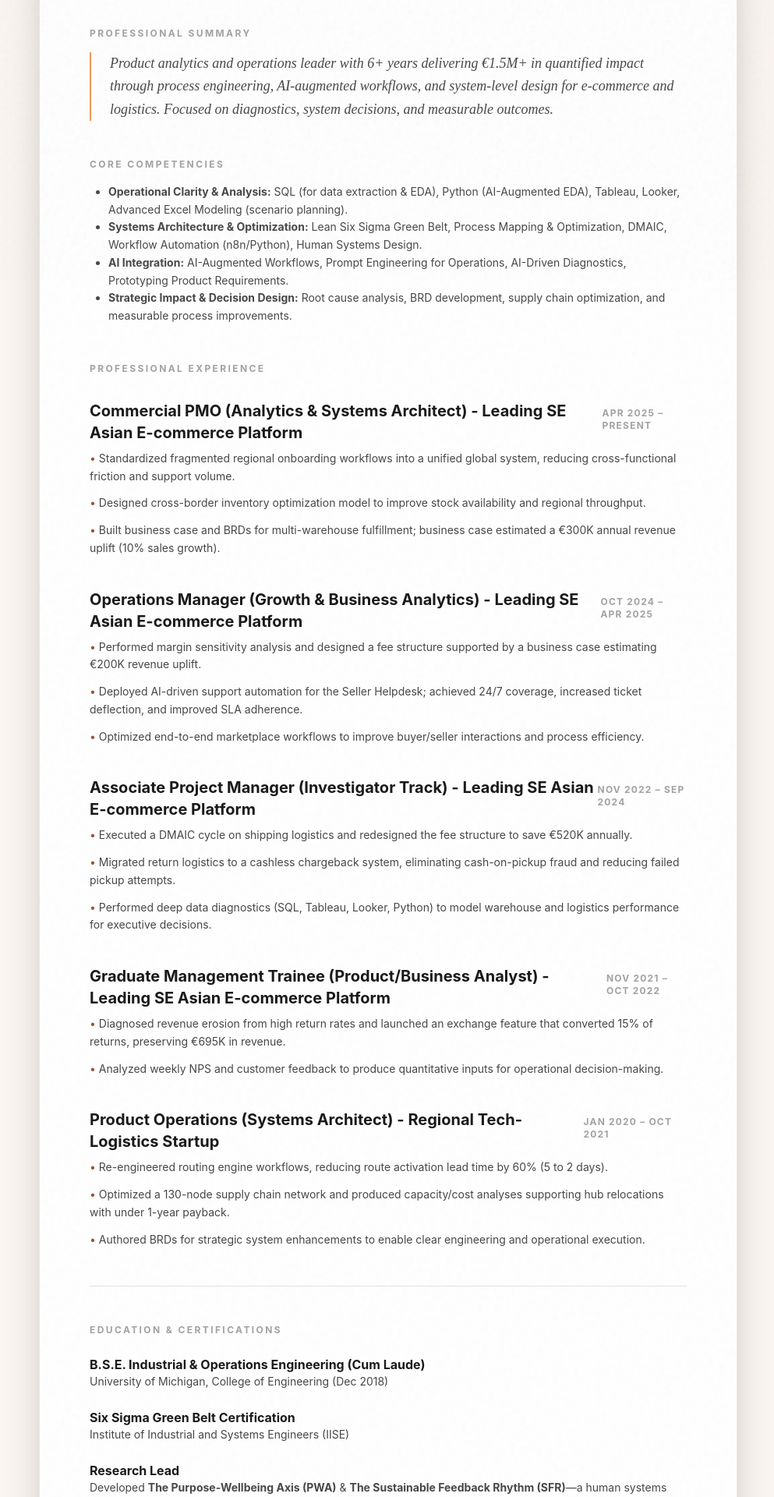
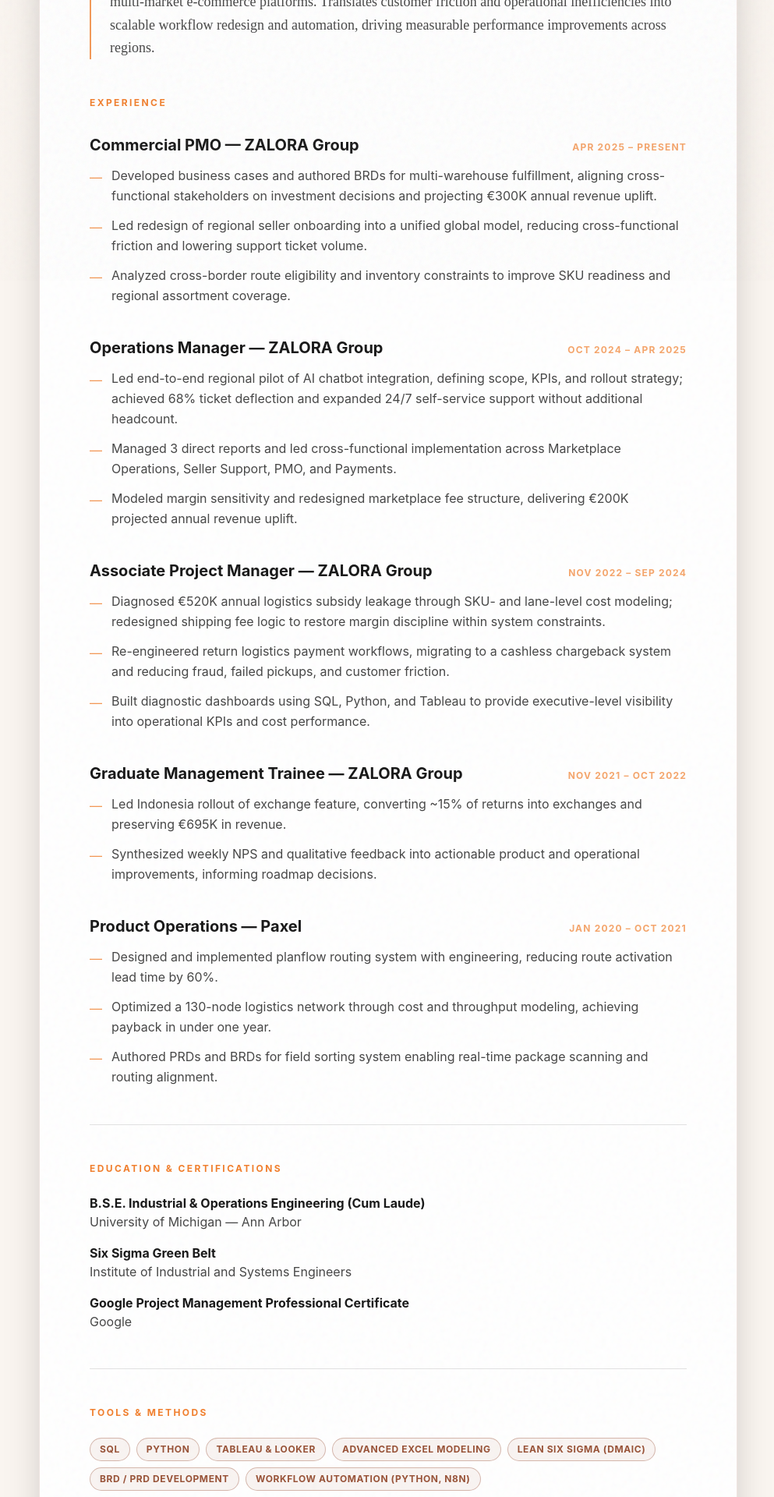
Before and after one commit to jkhan31/jasonkhanani-website, a Next.js app: page /resume in a window 1280 px wide. Shown: the part 440-2360 px from the top of the page at 78% size, without its empty margins (142-1135 px from the left). Built offline with nearby package versions, Linux system fonts and the light colour scheme.

Commit message:
Update resume content and improve formatting in resume page

```diff
--- a/pages/index.tsx
+++ b/pages/index.tsx
@@ -20,7 +20,7 @@
 
       {/* The Body Copy */}
       <p className="text-xl md:text-2xl text-sumiInk/70 max-w-2xl font-serif leading-relaxed mb-16 mt-2">
-        I improve how multi-market platforms operate — through structured diagnostics, system-level redesign, and cross-functional execution.
+        I improve how multi-market platforms operate through structured diagnostics, system-level redesign, and cross-functional execution.
       </p>
 
       <div className="flex flex-wrap gap-8">
--- a/pages/resume.tsx
+++ b/pages/resume.tsx
@@ -1,18 +1,7 @@
 
 import React from 'react';
-import Link from 'next/link';
 import Head from 'next/head';
-import { Download, Mail, Linkedin, Globe, Shield, Search, Zap, Code, Terminal, Clock } from 'lucide-react';
-
-const Badge: React.FC<{ children: React.ReactNode; color: string; icon?: any }> = ({ children, color, icon: Icon }) => (
-  <span
-    className="px-2 py-0.5 rounded text-[10px] font-bold uppercase tracking-wider mr-2 mb-2 inline-flex items-center border"
-    style={{ borderColor: `${color}40`, color: color, backgroundColor: `${color}10` }}
-  >
-    {Icon && <Icon size={10} className="mr-1" />}
-    {children}
-  </span>
-);
+import { Download, Mail, Linkedin } from 'lucide-react';
 
 const ResumePage = () => {
   const colors = {
@@ -29,7 +18,7 @@
         <title>Resume | Jason K Hanani</title>
         <meta
           name="description"
-          content="Industrial Engineer specializing in operations optimization, technical project management, and systems architecture. Experience across e-commerce, logistics, and SaaS."
+          content="Operations & Product Analytics leader with 6+ years delivering €1.5M+ in quantified impact across multi-market e-commerce platforms."
         />
         <meta property="og:title" content="Resume - Jason K Hanani" />
         <meta property="og:url" content="https://jasonkhanani.com/resume/" />
@@ -43,155 +32,192 @@
         >
           <div className="absolute inset-0 opacity-[0.03] pointer-events-none bg-noise"></div>
 
+          {/* Header */}
           <header className="relative z-10 border-b-0.5 pb-10 mb-12" style={{ borderColor: `${colors.ink}10` }}>
             <div className="flex flex-col md:flex-row justify-between items-start md:items-end gap-6">
               <div>
-              <h1 className="text-5xl font-serif font-bold tracking-tight mb-2">JASON KESTER HANANI</h1>
-              <p className="text-xl font-medium opacity-80 whitespace-normal break-words max-w-full" style={{ color: colors.rust }}>Product Analytics &amp; Operations Lead</p>
-              <div className="flex flex-col md:flex-row md:items-center gap-2 mt-6 text-sm font-medium opacity-80">
-                <a href="mailto:contact@jasonkhanani.com" className="flex items-center gap-2 hover:text-foxOrange transition w-full md:w-auto break-words"><Mail size={16} /> contact@jasonkhanani.com</a>
-                <a href="https://jasonkhanani.com" target="_blank" rel="noreferrer" className="flex items-center gap-2 hover:text-foxOrange transition w-full md:w-auto break-words mt-2 md:mt-0"><Globe size={16} /> jasonkhanani.com</a>
-                <a href="https://www.linkedin.com/in/jasonkhanani/" target="_blank" rel="noreferrer" className="mt-2 md:ml-4 md:mt-0 inline-flex items-center justify-center w-9 h-9 rounded-full bg-blue-600 text-white hover:bg-blue-700 transition-shadow">
-                  <Linkedin size={16} />
+                <h1 className="text-5xl font-serif font-bold tracking-tight mb-2">JASON K HANANI</h1>
+                <div className="flex flex-wrap items-center gap-x-4 gap-y-2 mt-4 text-sm font-medium opacity-80">
+                  <a href="mailto:contact@jasonkhanani.com" className="flex items-center gap-2 hover:text-foxOrange transition">
+                    <Mail size={14} /> contact@jasonkhanani.com
+                  </a>
+                  <a href="https://www.linkedin.com/in/jasonkhanani/" target="_blank" rel="noreferrer" className="flex items-center gap-2 hover:text-foxOrange transition">
+                    <Linkedin size={14} /> jasonkhanani
                   </a>
                 </div>
               </div>
               <a
-              href="https://drive.google.com/file/d/1gHOV3YqkQcVMo8u_KbjPxTm3ZY9Z1VLm/view?usp=sharing"
+                href="https://drive.google.com/file/d/1M0PIV5PrjMEQj6eHwWteO-9LILUQ2wOp/view?usp=sharing"
                 target="_blank"
                 rel="noreferrer"
                 className="flex items-center gap-2 px-8 py-4 rounded-lg bg-hankoRust text-ricePaper text-[10px] font-bold uppercase tracking-[0.3em] hover:bg-foxOrange transition-all shadow-xl active:scale-95"
               >
-              <Download size={16} /> Download Full Resume (PDF)
+                <Download size={16} /> Download PDF
               </a>
             </div>
           </header>
 
-        {/* Professional Summary */}
+          {/* Summary */}
           <section className="mb-12 relative z-10">
-          <h2 className="text-xs font-bold uppercase tracking-[0.2em] mb-4 opacity-40">Professional Summary</h2>
-          <p className="text-lg leading-relaxed font-serif italic opacity-80 border-l-2 pl-6" style={{ borderColor: colors.orange }}>
-            Product analytics and operations leader with 6+ years delivering €1.5M+ in quantified impact through process engineering, AI-augmented workflows, and system-level design for e-commerce and logistics. Focused on diagnostics, system decisions, and measurable outcomes.
+            <h2 className="text-xs font-bold uppercase tracking-[0.2em] mb-4 text-foxOrange">Summary</h2>
+            <p className="text-lg leading-relaxed font-serif opacity-80 border-l-2 pl-6" style={{ borderColor: colors.orange }}>
+              Operations &amp; Product Analytics leader with 6+ years delivering €1.5M+ in quantified impact across multi-market e-commerce platforms. Translates customer friction and operational inefficiencies into scalable workflow redesign and automation, driving measurable performance improvements across regions.
             </p>
           </section>
 
-        {/* Core Competencies */}
+          {/* Experience */}
           <section className="mb-12 relative z-10">
-          <h2 className="text-xs font-bold uppercase tracking-[0.2em] mb-4 opacity-40">Core Competencies</h2>
-          <ul className="list-disc pl-6 text-sm opacity-80 leading-relaxed">
-            <li><strong>Operational Clarity &amp; Analysis:</strong> SQL (for data extraction &amp; EDA), Python (AI-Augmented EDA), Tableau, Looker, Advanced Excel Modeling (scenario planning).</li>
-            <li><strong>Systems Architecture &amp; Optimization:</strong> Lean Six Sigma Green Belt, Process Mapping &amp; Optimization, DMAIC, Workflow Automation (n8n/Python), Human Systems Design.</li>
-            <li><strong>AI Integration:</strong> AI-Augmented Workflows, Prompt Engineering for Operations, AI-Driven Diagnostics, Prototyping Product Requirements.</li>
-            <li><strong>Strategic Impact &amp; Decision Design:</strong> Root cause analysis, BRD development, supply chain optimization, and measurable process improvements.</li>
-          </ul>
-        </section>
+            <h2 className="text-xs font-bold uppercase tracking-[0.2em] mb-8 text-foxOrange">Experience</h2>
 
-          {/* Professional Experience */}
-        <section className="mb-12 relative z-10">
-          <h2 className="text-xs font-bold uppercase tracking-[0.2em] mb-8 opacity-40">Professional Experience</h2>
-          {/* Commercial PMO (Analytics & Systems Architect) */}
+            {/* Commercial PMO */}
             <div className="mb-10 group">
-            <div className="flex justify-between items-baseline mb-2">
-              <h3 className="text-xl font-bold group-hover:text-hankoRust transition-colors">Commercial PMO (Analytics &amp; Systems Architect) - Leading SE Asian E-commerce Platform</h3>
-              <span className="text-xs font-bold opacity-40 uppercase tracking-widest">Apr 2025 – Present</span>
+              <div className="flex flex-col md:flex-row md:justify-between md:items-baseline mb-3 gap-1">
+                <h3 className="text-xl font-bold group-hover:text-hankoRust transition-colors">Commercial PMO — ZALORA Group</h3>
+                <span className="text-xs font-bold text-foxOrange/70 uppercase tracking-widest shrink-0">Apr 2025 – Present</span>
               </div>
-            <ul className="space-y-3 text-sm opacity-80 leading-relaxed list-none">
-              <li><span className="text-hankoRust">•</span> Standardized fragmented regional onboarding workflows into a unified global system, reducing cross-functional friction and support volume.</li>
-              <li><span className="text-hankoRust">•</span> Designed cross-border inventory optimization model to improve stock availability and regional throughput.</li>
-              <li><span className="text-hankoRust">•</span> Built business case and BRDs for multi-warehouse fulfillment; business case estimated a €300K annual revenue uplift (10% sales growth).</li>
+              <ul className="space-y-3 list-none">
+                <li className="flex gap-3 text-base opacity-80 leading-relaxed">
+                  <span className="text-foxOrange shrink-0 mt-0.5">—</span>
+                  <span>Developed business cases and authored BRDs for multi-warehouse fulfillment, aligning cross-functional stakeholders on investment decisions and projecting €300K annual revenue uplift.</span>
+                </li>
+                <li className="flex gap-3 text-base opacity-80 leading-relaxed">
+                  <span className="text-foxOrange shrink-0 mt-0.5">—</span>
+                  <span>Led redesign of regional seller onboarding into a unified global model, reducing cross-functional friction and lowering support ticket volume.</span>
+                </li>
+                <li className="flex gap-3 text-base opacity-80 leading-relaxed">
+                  <span className="text-foxOrange shrink-0 mt-0.5">—</span>
+                  <span>Analyzed cross-border route eligibility and inventory constraints to improve SKU readiness and regional assortment coverage.</span>
+                </li>
               </ul>
             </div>
-          {/* Operations Manager (Growth & Business Analytics) */}
+
+            {/* Operations Manager */}
             <div className="mb-10 group">
-            <div className="flex justify-between items-baseline mb-2">
-              <h3 className="text-xl font-bold group-hover:text-hankoRust transition-colors">Operations Manager (Growth &amp; Business Analytics) - Leading SE Asian E-commerce Platform</h3>
-              <span className="text-xs font-bold opacity-40 uppercase tracking-widest">Oct 2024 – Apr 2025</span>
+              <div className="flex flex-col md:flex-row md:justify-between md:items-baseline mb-3 gap-1">
+                <h3 className="text-xl font-bold group-hover:text-hankoRust transition-colors">Operations Manager — ZALORA Group</h3>
+                <span className="text-xs font-bold text-foxOrange/70 uppercase tracking-widest shrink-0">Oct 2024 – Apr 2025</span>
               </div>
-            <ul className="space-y-3 text-sm opacity-80 leading-relaxed list-none">
-              <li><span className="text-hankoRust">•</span> Performed margin sensitivity analysis and designed a fee structure supported by a business case estimating €200K revenue uplift.</li>
-              <li><span className="text-hankoRust">•</span> Deployed AI-driven support automation for the Seller Helpdesk; achieved 24/7 coverage, increased ticket deflection, and improved SLA adherence.</li>
-              <li><span className="text-hankoRust">•</span> Optimized end-to-end marketplace workflows to improve buyer/seller interactions and process efficiency.</li>
+              <ul className="space-y-3 list-none">
+                <li className="flex gap-3 text-base opacity-80 leading-relaxed">
+                  <span className="text-foxOrange shrink-0 mt-0.5">—</span>
+                  <span>Led end-to-end regional pilot of AI chatbot integration, defining scope, KPIs, and rollout strategy; achieved 68% ticket deflection and expanded 24/7 self-service support without additional headcount.</span>
+                </li>
+                <li className="flex gap-3 text-base opacity-80 leading-relaxed">
+                  <span className="text-foxOrange shrink-0 mt-0.5">—</span>
+                  <span>Managed 3 direct reports and led cross-functional implementation across Marketplace Operations, Seller Support, PMO, and Payments.</span>
+                </li>
+                <li className="flex gap-3 text-base opacity-80 leading-relaxed">
+                  <span className="text-foxOrange shrink-0 mt-0.5">—</span>
+                  <span>Modeled margin sensitivity and redesigned marketplace fee structure, delivering €200K projected annual revenue uplift.</span>
+                </li>
               </ul>
             </div>
-          {/* Associate Project Manager (Investigator Track) */}
+
+            {/* Associate Project Manager */}
             <div className="mb-10 group">
-            <div className="flex justify-between items-baseline mb-2">
-              <h3 className="text-xl font-bold group-hover:text-hankoRust transition-colors">Associate Project Manager (Investigator Track) - Leading SE Asian E-commerce Platform</h3>
-              <span className="text-xs font-bold opacity-40 uppercase tracking-widest">Nov 2022 – Sep 2024</span>
+              <div className="flex flex-col md:flex-row md:justify-between md:items-baseline mb-3 gap-1">
+                <h3 className="text-xl font-bold group-hover:text-hankoRust transition-colors">Associate Project Manager — ZALORA Group</h3>
+                <span className="text-xs font-bold text-foxOrange/70 uppercase tracking-widest shrink-0">Nov 2022 – Sep 2024</span>
               </div>
-            <ul className="space-y-3 text-sm opacity-80 leading-relaxed list-none">
-              <li><span className="text-hankoRust">•</span> Executed a DMAIC cycle on shipping logistics and redesigned the fee structure to save €520K annually.</li>
-              <li><span className="text-hankoRust">•</span> Migrated return logistics to a cashless chargeback system, eliminating cash-on-pickup fraud and reducing failed pickup attempts.</li>
-              <li><span className="text-hankoRust">•</span> Performed deep data diagnostics (SQL, Tableau, Looker, Python) to model warehouse and logistics performance for executive decisions.</li>
+              <ul className="space-y-3 list-none">
+                <li className="flex gap-3 text-base opacity-80 leading-relaxed">
+                  <span className="text-foxOrange shrink-0 mt-0.5">—</span>
+                  <span>Diagnosed €520K annual logistics subsidy leakage through SKU- and lane-level cost modeling; redesigned shipping fee logic to restore margin discipline within system constraints.</span>
+                </li>
+                <li className="flex gap-3 text-base opacity-80 leading-relaxed">
+                  <span className="text-foxOrange shrink-0 mt-0.5">—</span>
+                  <span>Re-engineered return logistics payment workflows, migrating to a cashless chargeback system and reducing fraud, failed pickups, and customer friction.</span>
+                </li>
+                <li className="flex gap-3 text-base opacity-80 leading-relaxed">
+                  <span className="text-foxOrange shrink-0 mt-0.5">—</span>
+                  <span>Built diagnostic dashboards using SQL, Python, and Tableau to provide executive-level visibility into operational KPIs and cost performance.</span>
+                </li>
               </ul>
             </div>
-          {/* Graduate Management Trainee (Product/Business Analyst) */}
+
+            {/* Graduate Management Trainee */}
             <div className="mb-10 group">
-            <div className="flex justify-between items-baseline mb-2">
-              <h3 className="text-xl font-bold group-hover:text-hankoRust transition-colors">Graduate Management Trainee (Product/Business Analyst) - Leading SE Asian E-commerce Platform</h3>
-              <span className="text-xs font-bold opacity-40 uppercase tracking-widest">Nov 2021 – Oct 2022</span>
+              <div className="flex flex-col md:flex-row md:justify-between md:items-baseline mb-3 gap-1">
+                <h3 className="text-xl font-bold group-hover:text-hankoRust transition-colors">Graduate Management Trainee — ZALORA Group</h3>
+                <span className="text-xs font-bold text-foxOrange/70 uppercase tracking-widest shrink-0">Nov 2021 – Oct 2022</span>
               </div>
-            <ul className="space-y-3 text-sm opacity-80 leading-relaxed list-none">
-              <li><span className="text-hankoRust">•</span> Diagnosed revenue erosion from high return rates and launched an exchange feature that converted 15% of returns, preserving €695K in revenue.</li>
-              <li><span className="text-hankoRust">•</span> Analyzed weekly NPS and customer feedback to produce quantitative inputs for operational decision-making.</li>
+              <ul className="space-y-3 list-none">
+                <li className="flex gap-3 text-base opacity-80 leading-relaxed">
+                  <span className="text-foxOrange shrink-0 mt-0.5">—</span>
+                  <span>Led Indonesia rollout of exchange feature, converting ~15% of returns into exchanges and preserving €695K in revenue.</span>
+                </li>
+                <li className="flex gap-3 text-base opacity-80 leading-relaxed">
+                  <span className="text-foxOrange shrink-0 mt-0.5">—</span>
+                  <span>Synthesized weekly NPS and qualitative feedback into actionable product and operational improvements, informing roadmap decisions.</span>
+                </li>
               </ul>
             </div>
-          {/* Product Operations (Systems Architect) - Regional Tech-Logistics Startup */}
+
+            {/* Product Operations – Paxel */}
             <div className="mb-10 group">
-            <div className="flex justify-between items-baseline mb-2">
-              <h3 className="text-xl font-bold group-hover:text-hankoRust transition-colors">Product Operations (Systems Architect) - Regional Tech-Logistics Startup</h3>
-              <span className="text-xs font-bold opacity-40 uppercase tracking-widest">Jan 2020 – Oct 2021</span>
+              <div className="flex flex-col md:flex-row md:justify-between md:items-baseline mb-3 gap-1">
+                <h3 className="text-xl font-bold group-hover:text-hankoRust transition-colors">Product Operations — Paxel</h3>
+                <span className="text-xs font-bold text-foxOrange/70 uppercase tracking-widest shrink-0">Jan 2020 – Oct 2021</span>
               </div>
-            <ul className="space-y-3 text-sm opacity-80 leading-relaxed list-none">
-              <li><span className="text-hankoRust">•</span> Re-engineered routing engine workflows, reducing route activation lead time by 60% (5 to 2 days).</li>
-              <li><span className="text-hankoRust">•</span> Optimized a 130-node supply chain network and produced capacity/cost analyses supporting hub relocations with under 1-year payback.</li>
-              <li><span className="text-hankoRust">•</span> Authored BRDs for strategic system enhancements to enable clear engineering and operational execution.</li>
+              <ul className="space-y-3 list-none">
+                <li className="flex gap-3 text-base opacity-80 leading-relaxed">
+                  <span className="text-foxOrange shrink-0 mt-0.5">—</span>
+                  <span>Designed and implemented planflow routing system with engineering, reducing route activation lead time by 60%.</span>
+                </li>
+                <li className="flex gap-3 text-base opacity-80 leading-relaxed">
+                  <span className="text-foxOrange shrink-0 mt-0.5">—</span>
+                  <span>Optimized a 130-node logistics network through cost and throughput modeling, achieving payback in under one year.</span>
+                </li>
+                <li className="flex gap-3 text-base opacity-80 leading-relaxed">
+                  <span className="text-foxOrange shrink-0 mt-0.5">—</span>
+                  <span>Authored PRDs and BRDs for field sorting system enabling real-time package scanning and routing alignment.</span>
+                </li>
               </ul>
             </div>
           </section>
 
-        {/* Bottom Grid: Education & Certifications, My Methodology, The Stack */}
-        <div className="flex flex-col gap-12 border-t-0.5 pt-12 relative z-10" style={{ borderColor: `${colors.ink}20` }}>
           {/* Education & Certifications */}
-          <section>
-            <h2 className="text-xs font-bold uppercase tracking-[0.2em] mb-6 opacity-40">Education &amp; Certifications</h2>
-            <div className="mb-6">
+          <section className="relative z-10 border-t-0.5 pt-12 mb-12" style={{ borderColor: `${colors.ink}20` }}>
+            <h2 className="text-xs font-bold uppercase tracking-[0.2em] mb-6 text-foxOrange">Education &amp; Certifications</h2>
+            <div className="space-y-4">
+              <div>
                 <h4 className="font-bold text-base">B.S.E. Industrial &amp; Operations Engineering (Cum Laude)</h4>
-              <p className="text-sm opacity-80">University of Michigan, College of Engineering (Dec 2018)</p>
+                <p className="shrink-0 opacity-80">University of Michigan — Ann Arbor</p>
               </div>
-            <div className="mb-6">
-              <h4 className="font-bold text-base">Six Sigma Green Belt Certification</h4>
-              <p className="text-sm opacity-80">Institute of Industrial and Systems Engineers (IISE)</p>
+              <div>
+                <h4 className="font-bold text-base">Six Sigma Green Belt</h4>
+                <p className="shrink-0 opacity-80">Institute of Industrial and Systems Engineers</p>
               </div>
-            <div className="mb-6">
-              <h4 className="font-bold text-base">Research Lead</h4>
-              <p className="text-sm opacity-80">Developed <strong>The Purpose-Wellbeing Axis (PWA)</strong> &amp; <strong>The Sustainable Feedback Rhythm (SFR)</strong>—a human systems design framework for building vocational resilience and fostering systemic well-being.</p>
+              <div>
+                <h4 className="font-bold text-base">Google Project Management Professional Certificate</h4>
+                <p className="shrink-0 opacity-80">Google</p>
+              </div>
             </div>
           </section>
 
-          {/* My Methodology (PWA & SFR) */}
-          <section>
-            <h2 className="text-xs font-bold uppercase tracking-[0.2em] mb-6 opacity-40">Methodology</h2>
-              <div className="border-l-2 pl-4" style={{ borderColor: colors.sage }}>
-                <h3 className="font-bold text-base" style={{ color: colors.sage, marginBottom: '0.5rem' }}>Diagnostic-first, outcome-driven</h3>
-                <p className="text-sm opacity-80 leading-relaxed">
-                  Map failure modes, quantify impact, run DMAIC cycles, build BRDs, and deliver system designs that engineering and operations can execute against.
-                </p>
-              </div>
-          </section>
-
-          {/* The Stack */}
-          <section>
-            <h2 className="text-xs font-bold uppercase tracking-[0.2em] mb-6 opacity-40">The Stack</h2>
+          {/* Tools & Methods */}
+          <section className="relative z-10 border-t-0.5 pt-12" style={{ borderColor: `${colors.ink}20` }}>
+            <h2 className="text-xs font-bold uppercase tracking-[0.2em] mb-6 text-foxOrange">Tools &amp; Methods</h2>
             <div className="flex flex-wrap gap-2">
-              {['SQL (MySQL, PostgreSQL)', 'Python', 'Tableau', 'Looker', 'Advanced Excel', 'n8n Automation', 'Workflow Automation', 'BRD Writing', 'DMAIC', 'GenAI', 'Prompt Engineering', 'Human Systems Design (PWA/SFR)', 'Systems Thinking'].map(skill => (
-                <span key={skill} className="px-3 py-1 bg-slate-50 border border-slate-200 text-xs font-semibold rounded-full opacity-80 text-slate-700">
-                  {skill}
+              {[
+                'SQL',
+                'Python',
+                'Tableau & Looker',
+                'Advanced Excel Modeling',
+                'Lean Six Sigma (DMAIC)',
+                'BRD / PRD Development',
+                'Workflow Automation (Python, n8n)',
+              ].map((tag) => (
+                <span
+                  key={tag}
+                  className="text-xs font-bold uppercase tracking-wider px-3 py-1.5 rounded-full border-0.5 border-hankoRust/30 text-hankoRust/80 bg-hankoRust/5"
+                >
+                  {tag}
                 </span>
               ))}
             </div>
           </section>
-        </div>
+
         </div>
 
         <style dangerouslySetInnerHTML={{ __html: `
```
Also changed, not shown: 1 other file (tests, documents, lock files or other folders). Lines whose indentation alone changed are shown as unchanged.
